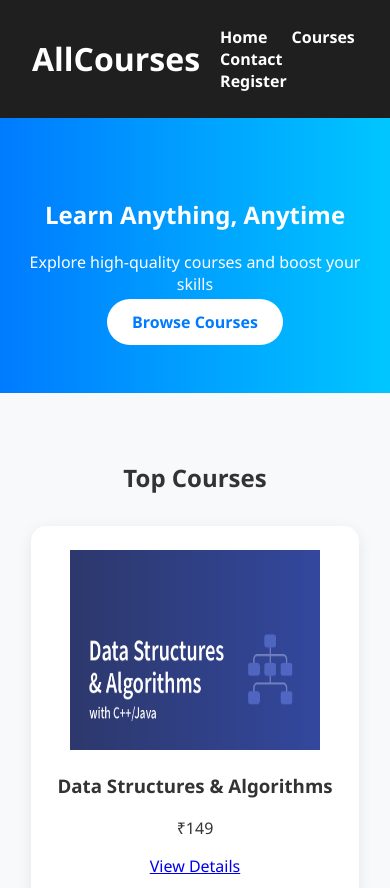
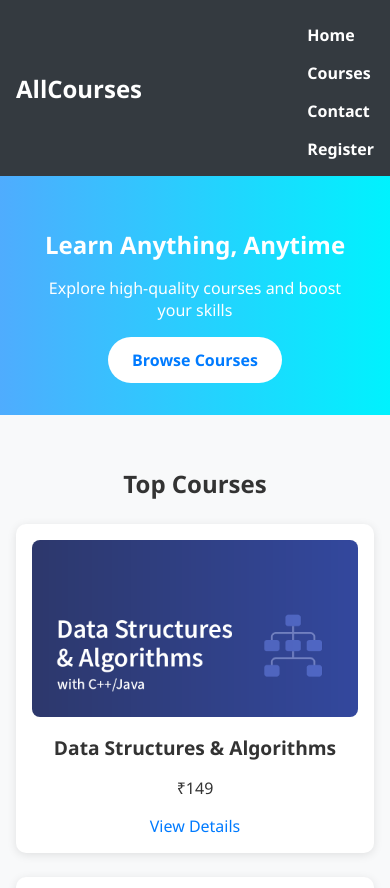
Before and after one commit to Anandkushwaha1/webproject, a plain HTML site: page index.html in a window 390 px wide. Shown: the top 888 px of the page. Drawn offline with Linux system fonts and the light colour scheme.

Commit message:
Again change

```diff
--- a/css/style.css
+++ b/css/style.css
@@ -1,147 +1,131 @@
 /* Global Styles */
 body {
-  font-family: 'Segoe UI', Tahoma, Geneva, Verdana, sans-serif;
   margin: 0;
-  background: #f8f9fa;
+  font-family: 'Segoe UI', sans-serif;
+  background-color: #f8f9fa;
   color: #333;
+}
+
+a {
+  text-decoration: none;
+  color: #007bff;
+}
+
+a:hover {
+  text-decoration: underline;
 }
 
 /* Header */
 header {
-  background: #1f1f1f;
-  color: #fff;
-  padding: 1rem 2rem;
+  background-color: #343a40;
+  color: white;
+  padding: 1rem;
   display: flex;
   justify-content: space-between;
   align-items: center;
-  box-shadow: 0 2px 5px rgba(0, 0, 0, 0.2);
+  flex-wrap: wrap;
+}
+
+header h1 {
+  margin: 0;
+  font-size: 1.5rem;
+}
+
+nav {
+  display: flex;
+  gap: 1rem;
+  flex-wrap: wrap;
+  margin-top: 0.5rem;
 }
 
 nav a {
-  color: #fff;
-  margin-left: 20px;
-  text-decoration: none;
+  color: white;
   font-weight: bold;
-  transition: color 0.3s;
-}
-
-nav a:hover {
-  color: #ffc107;
 }
 
 /* Hero Section */
 .hero {
-  padding: 60px 20px;
-  background: linear-gradient(to right, #007BFF, #00c6ff);
+  text-align: center;
+  padding: 2rem;
+  background: linear-gradient(to right, #4facfe, #00f2fe);
   color: white;
-  text-align: center;
 }
 
-.hero h1 {
-  font-size: 3rem;
-  margin-bottom: 20px;
+.hero h2 {
+  font-size: 2rem;
+  margin-bottom: 0.5rem;
+}
+
+.hero p {
+  margin-bottom: 1rem;
 }
 
 .btn {
-  background: white;
-  color: #007BFF;
-  padding: 12px 25px;
-  text-decoration: none;
+  background-color: white;
+  color: #007bff;
+  padding: 0.75rem 1.5rem;
   border-radius: 25px;
   font-weight: bold;
-  transition: 0.3s;
 }
 
-.btn:hover {
-  background: #e9ecef;
-}
-
-/* Featured Section */
+/* Featured Courses */
 .featured {
-  padding: 3rem 1.5rem;
+  padding: 2rem 1rem;
   text-align: center;
 }
 
 .course-grid {
-  display: flex;
-  flex-wrap: wrap;
-  justify-content: center;
-  gap: 25px;
-  margin-top: 2rem;
+  display: grid;
+  grid-template-columns: repeat(auto-fit, minmax(250px, 1fr));
+  gap: 1.5rem;
+  margin-top: 1.5rem;
 }
 
-/* Course Card */
 .course-card {
-  background: white;
-  padding: 1.5rem;
-  border-radius: 15px;
-  width: 280px;
-  box-shadow: 0 4px 15px rgba(0, 0, 0, 0.08);
-  transition: transform 0.3s;
+  background-color: white;
+  padding: 1rem;
+  border-radius: 10px;
+  box-shadow: 0 2px 10px rgba(0,0,0,0.1);
+  transition: transform 0.2s ease;
 }
 
 .course-card:hover {
   transform: translateY(-5px);
 }
 
+.course-card img {
+  width: 100%;
+  height: auto;
+  border-radius: 8px;
+}
+
+.course-card h3 {
+  font-size: 1.2rem;
+  margin: 0.75rem 0 0.5rem;
+}
+
 /* Footer */
 footer {
   text-align: center;
-  background: #1f1f1f;
+  padding: 1rem;
+  background-color: #343a40;
   color: white;
-  padding: 1.5rem;
-  margin-top: 3rem;
+  margin-top: 2rem;
 }
 
-/* Course Detail Page */
-.course-detail {
-  padding: 2rem;
-  max-width: 900px;
-  margin: auto;
-  background: white;
-  border-radius: 15px;
-  box-shadow: 0 2px 8px rgba(0,0,0,0.1);
+/* Responsive Design */
+@media (max-width: 768px) {
+  nav {
+    flex-direction: column;
+    align-items: flex-start;
   }
 
-/* Course Description */
-.course-description ul {
-  margin-left: 1.5rem;
-  list-style-type: square;
-  color: #555;
+  .hero h2 {
+    font-size: 1.5rem;
   }
 
-/* Auth Form */
-.auth-section {
-  max-width: 450px;
-  margin: 3rem auto;
-  background: white;
-  padding: 2rem;
-  border-radius: 15px;
-  box-shadow: 0 4px 12px rgba(0,0,0,0.1);
-}
-
-.auth-section h2 {
-  text-align: center;
-  margin-bottom: 1.5rem;
-  color: #007BFF;
-}
-
-.auth-section form {
-  display: flex;
-  flex-direction: column;
-}
-
-.auth-section input {
-  padding: 12px;
-  margin-bottom: 15px;
-  border: 1px solid #ccc;
-  border-radius: 8px;
+  .btn {
+    display: inline-block;
     font-size: 1rem;
   }
-
-/* Dashboard */
-.dashboard {
-  padding: 2rem;
-  max-width: 1000px;
-  margin: auto;
 }
--- a/js/script.js
+++ b/js/script.js
@@ -0,0 +1,6 @@
+const mobileMenu = document.getElementById('mobile-menu');
+const navbar = document.getElementById('navbar');
+
+mobileMenu.addEventListener('click', () => {
+  navbar.classList.toggle('active');
+});
```
Lines whose indentation alone changed are shown as unchanged.
